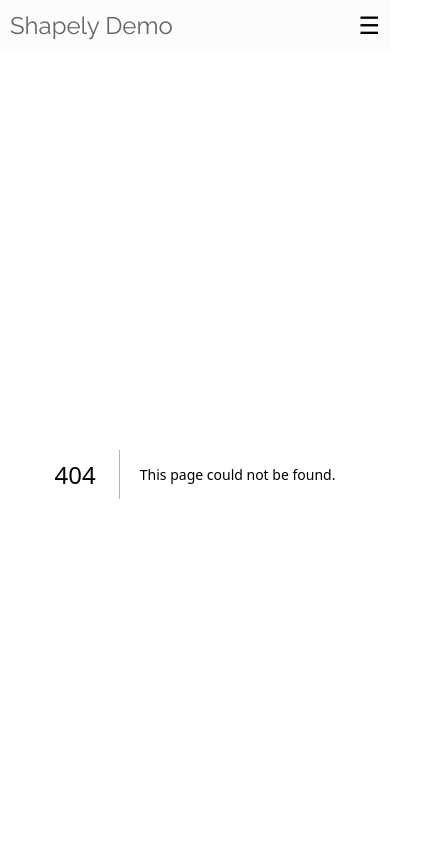
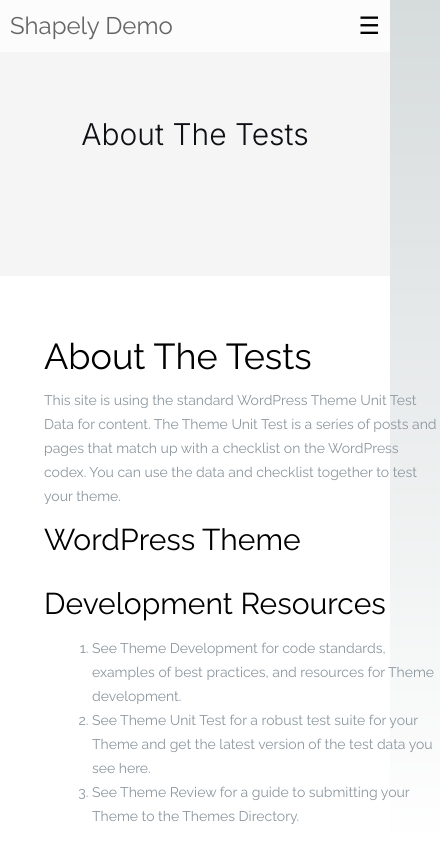
Before and after one commit to Shan-ali609/nextjs-firstapp, a Next.js app: page /aboutthetest in a window 390 px wide. Before the commit this address had no page. Shown: the top 844 px of the page, 440 px wide, since content can reach past the window. Built offline with nearby package versions, Linux system fonts and the light colour scheme.

Commit message:
add aboutthetest page

```diff
--- /dev/null
+++ b/src/app/aboutthetest/page.js
@@ -0,0 +1,33 @@
+import Abouttests from '@/components/aboutthetests/Abouttests'
+import Bloghead from '@/components/blog/Bloghead'
+import Recentposts from '@/components/blog/Categories'
+import Searchsection from '@/components/blog/Searchsection'
+import Categories from '@/components/blog/Categories'
+import '@/app/aboutthetest/pagetests.css'
+import React from 'react'
+
+export default function page() {
+  return (
+    <>
+    <div>
+      <Bloghead testtitle="About The Tests"/>
+    </div>
+
+      <div className='aboutthe-tests'  >
+
+       <div> <Abouttests />    </div>
+
+        <div>
+            <Searchsection />
+            <Recentposts />
+            <Categories />
+
+        </div>
+
+
+      </div>
+
+
+    </>
+  )
+}
--- /dev/null
+++ b/src/app/aboutthetest/pagetests.css
@@ -0,0 +1,37 @@
+.aboutthe-tests{
+    background-color: white;
+    display: grid;
+    grid-template-columns: 8fr 4fr;
+    padding: 5rem 13rem;
+    gap: 20px;
+}
+
+
+@media (max-width: 1200px) {
+    .aboutthe-tests{
+      padding: 9rem 85px;
+      grid-template-columns: 8fr 4fr;
+    }
+  }
+
+
+  @media (max-width: 992px) {
+    .aboutthe-tests {
+      padding: 7rem 70px;
+      grid-template-columns: 1fr;
+    }
+  }
+
+
+  @media (max-width: 768px) {
+    .aboutthe-tests {
+      padding: 5rem 54px;
+    }
+  }
+
+
+  @media (max-width: 480px) {
+    .aboutthe-tests {
+      padding: 3rem 44px;
+    }
+  }
--- a/src/app/page.js
+++ b/src/app/page.js
@@ -1,4 +1,4 @@
-import Image from "next/image";
+
 import Herosection from "../components/Herosection";
 import Seosection from "@/components/Seosection";
 import Portfoliosection from "@/components/Portfoliosection";
--- a/src/components/Gallery.jsx
+++ b/src/components/Gallery.jsx
@@ -6,7 +6,7 @@ export default function Gallery() {
 
 
 
-      <div class="gallery-grid">
+      <div className='gallery-grid'>
         <img src="/images/2.jpg" alt="gallery" />
         <img src="/images/1.jpg" alt="gallery" />
         <img src="/images/3.jpg" alt="gallery" />
--- a/src/components/Navbar.jsx
+++ b/src/components/Navbar.jsx
@@ -39,7 +39,7 @@ export default function Navbar() {
             <Link href="/portfolio">PORTFOLIO</Link>
           </li>
           <li className="dropdown">
-            <Link href="#" className="dropdown-toggle">
+            <Link href="/aboutthetest" className="dropdown-toggle">
               ABOUTTHETESTS{" "}
               <span>
                 {" "}
--- /dev/null
+++ b/src/components/aboutthetests/Abouttests.jsx
@@ -0,0 +1,32 @@
+import React from "react";
+import "@/style/abouttests/abouttests.css";
+
+export default function Abouttests() {
+  return (
+   <>
+
+
+    <div>
+      <h1 className="about-tests">About The Tests</h1>
+      <p className="wordpress-unit">
+        This site is using the standard WordPress Theme Unit Test Data for
+        content. The Theme Unit Test is a series of posts and pages that match
+        up with a checklist on the WordPress codex. You can use the data and
+        checklist together to test your theme.
+      </p >
+      <h1  className="about-tests-B">WordPress Theme Development Resources</h1>
+    </div>
+
+
+
+    <div>
+        <ol className="order-list">
+            <li>See Theme Development for code standards, examples of best practices, and resources for Theme development.</li>
+            <li>See Theme Unit Test for a robust test suite for your Theme and get the latest version of the test data you see here.</li>
+            <li>See Theme Review for a guide to submitting your Theme to the Themes Directory.</li>
+        </ol>
+    </div>
+
+    </>
+  );
+}
--- a/src/components/blog/Bloghead.jsx
+++ b/src/components/blog/Bloghead.jsx
@@ -1,10 +1,10 @@
 import React from 'react'
 import '@/style/blogcss/blogsection.css'
-export default function Bloghead({blogtitle,portfoliotitle,shoptittle,pagetitle}) {
+export default function Bloghead({blogtitle,portfoliotitle,shoptittle,pagetitle,testtitle}) {
   return (
     <div>
         <div className="blog-section">
-        <h2 className="blog-sec">{blogtitle}{portfoliotitle}{shoptittle}{pagetitle}</h2>
+        <h2 className="blog-sec">{blogtitle}{portfoliotitle}{shoptittle}{pagetitle}{testtitle}</h2>
       </div>
     </div>
   )
--- /dev/null
+++ b/src/style/abouttests/abouttests.css
@@ -0,0 +1,88 @@
+.about-tests{
+    font-size: 60px;
+    line-height: 64px;
+    font-weight: 400;
+    font-family: 'Raleway', 'Helvetica Neue', Helvetica, Arial, sans-serif;
+}
+.about-tests-B{
+    font-size: 40px;
+    line-height: 64px;
+    font-weight: 400;
+    font-family: 'Raleway', 'Helvetica Neue', Helvetica, Arial, sans-serif;
+}
+.wordpress-unit{
+    color: #8c979e;
+    font-size: 14px;
+    line-height: 24px;
+    font-family: 'Raleway', 'Helvetica Neue', Helvetica, Arial, sans-serif;
+}
+.order-list{
+    margin-left: 3rem;
+    list-style-type: decimal;
+    color: #8c979e;
+    font-size: 14px;
+    line-height: 24px;
+    font-family: 'Raleway', 'Helvetica Neue', Helvetica, Arial, sans-serif;
+}
+@media (max-width: 1200px) {
+    .about-tests{
+        font-size: 60px;
+        line-height: 64px;
+        font-weight: 400;
+        font-family: 'Raleway', 'Helvetica Neue', Helvetica, Arial, sans-serif;
+    }
+    .about-tests-B{
+        font-size: 40px;
+        line-height: 64px;
+        font-weight: 400;
+        font-family: 'Raleway', 'Helvetica Neue', Helvetica, Arial, sans-serif;
+    }
+  }
+
+
+  @media (max-width: 992px) {
+    .about-tests{
+        font-size: 52px;
+        line-height: 64px;
+        font-weight: 400;
+        font-family: 'Raleway', 'Helvetica Neue', Helvetica, Arial, sans-serif;
+    }
+    .about-tests-B{
+        font-size: 37px;
+        line-height: 64px;
+        font-weight: 400;
+        font-family: 'Raleway', 'Helvetica Neue', Helvetica, Arial, sans-serif;
+    }
+  }
+
+
+  @media (max-width: 768px) {
+    .about-tests{
+        font-size: 44px;
+        line-height: 64px;
+        font-weight: 400;
+        font-family: 'Raleway', 'Helvetica Neue', Helvetica, Arial, sans-serif;
+    }
+    .about-tests-B{
+        font-size: 34px;
+        line-height: 64px;
+        font-weight: 400;
+        font-family: 'Raleway', 'Helvetica Neue', Helvetica, Arial, sans-serif;
+    }
+  }
+
+
+  @media (max-width: 480px) {
+    .about-tests{
+        font-size: 36px;
+        line-height: 64px;
+        font-weight: 400;
+        font-family: 'Raleway', 'Helvetica Neue', Helvetica, Arial, sans-serif;
+    }
+    .about-tests-B{
+        font-size: 30px;
+        line-height: 64px;
+        font-weight: 400;
+        font-family: 'Raleway', 'Helvetica Neue', Helvetica, Arial, sans-serif;
+    }
+  }
--- a/src/style/blogcss/searchsection.css
+++ b/src/style/blogcss/searchsection.css
@@ -34,11 +34,6 @@
     color: rgb(113, 87, 255);
 }
 
-.post-top{
-    /* padding-bottom: 20px; */
-
-    /* border-bottom: 1px solid #ebebeb ; */
-}
 .post-imgs{
     height: 40px;
     width: 40px;
```
Also changed, not shown: src/style/portfoliodection.css (+0 -105 lines).
